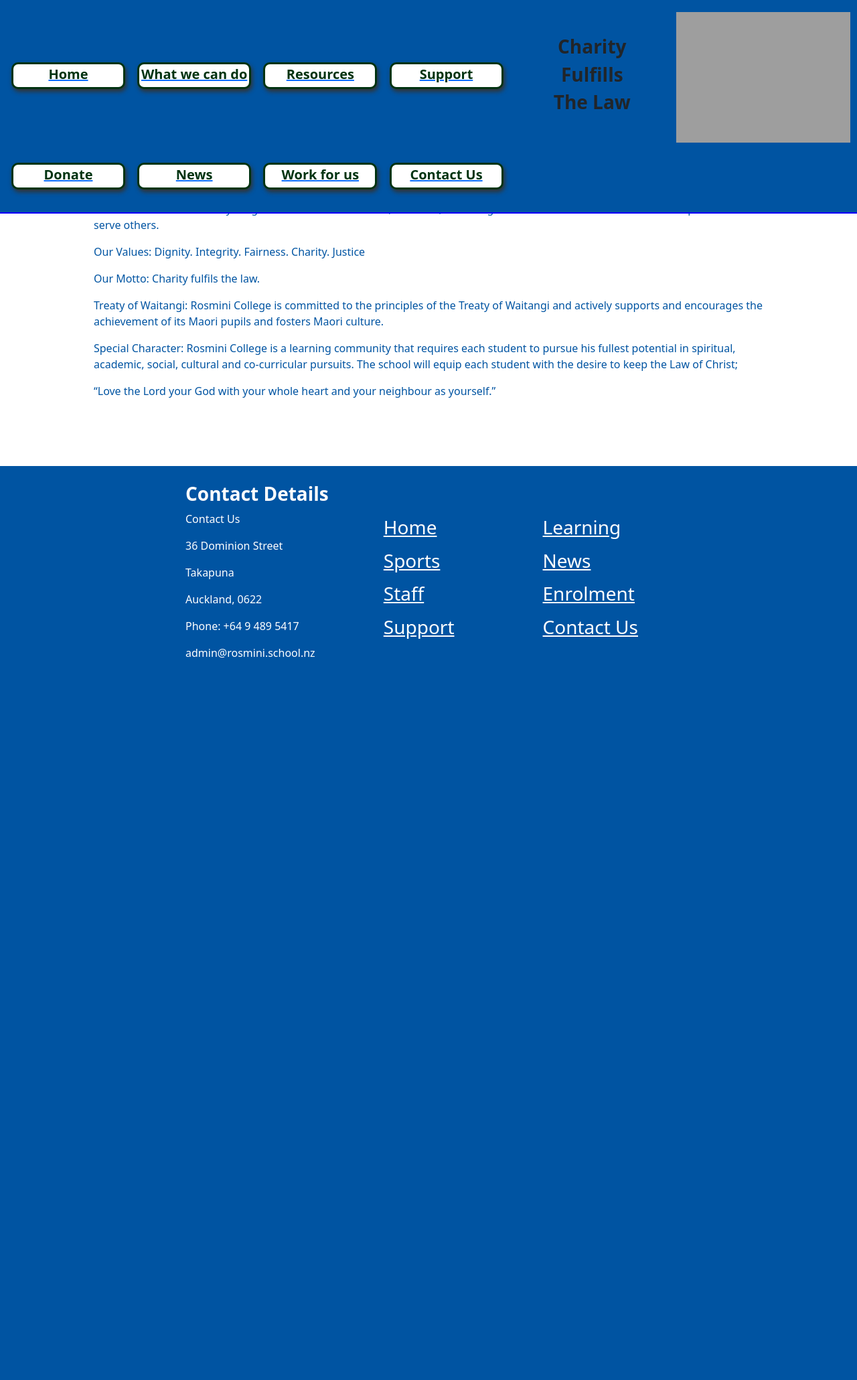
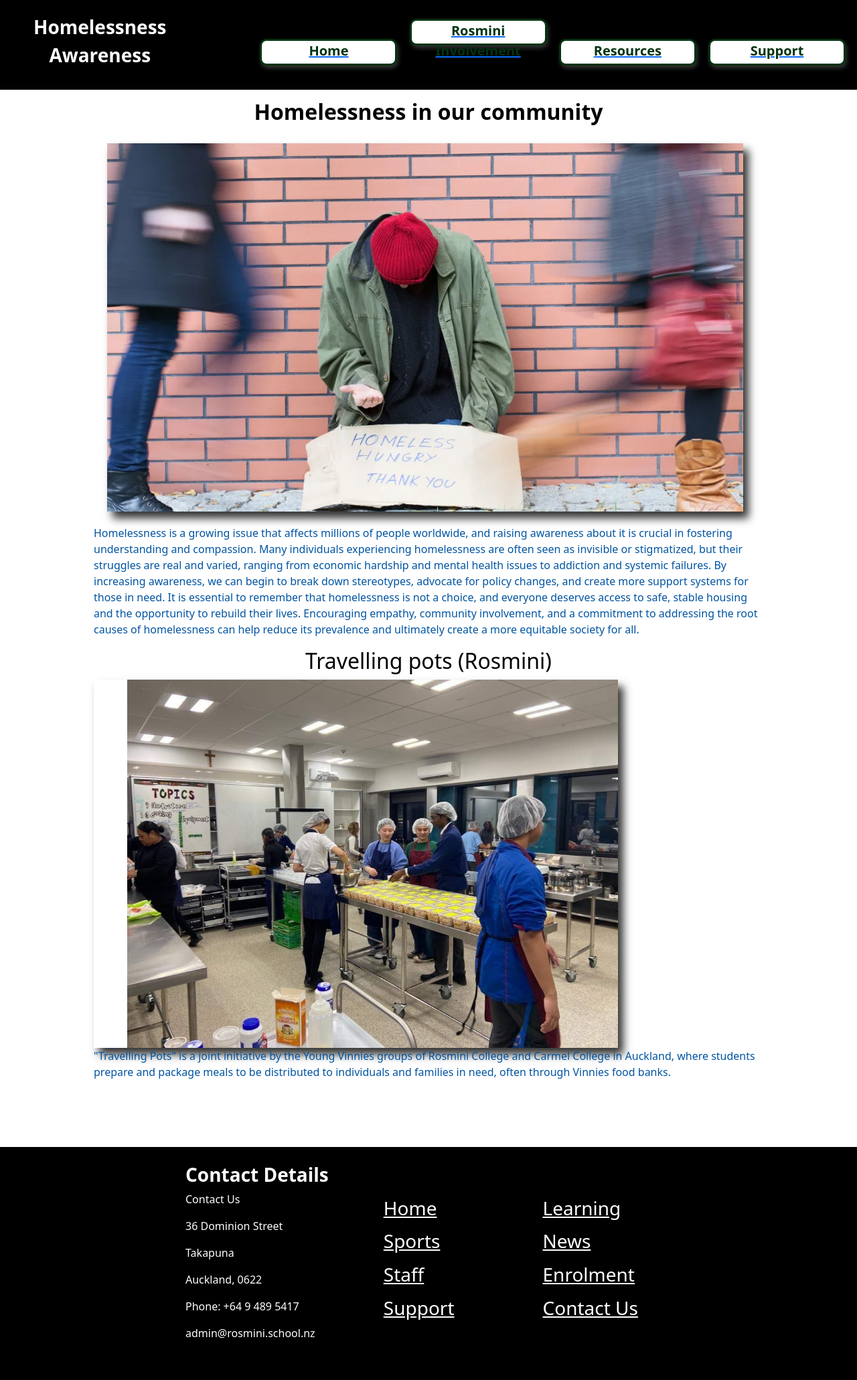
Before and after one commit to Zauky9990/DTE-2025-yr-13-assessment, a PHP site: page /public/home/home.php in a window 1280 px wide. Shown: the whole page at 67% size. Before the commit the page ends 983 px from the top, so only its background shows below. Run offline with PHP 8.4, Linux system fonts and the light colour scheme; grey boxes are pictures that could not be loaded.

Commit message:
home page almost finished still need touch up on a few things

```diff
--- a/public/home/home.php
+++ b/public/home/home.php
@@ -25,30 +25,19 @@
 
      <!-- Page content -->
 	<div class="contentcontainer">
-		<p class="homecontent">Rosmini College is a Catholic Boys’ School founded by the Rosminian order to provide a Catholic education to young men on Auckland’s North Shore. We aim to shape them into well-rounded young men ready to leave school who are able to make a positive contribution to society and are empowered to serve others by living out the founder’s maxims.
+		<h2 class="title"><b>Homelessness in our community</b></h2>
+		<img src="../images/homelesscoverimg.webp" class="sportsimg" width="950" height="550">
+		<p class="homecontent">
+		Homelessness is a growing issue that affects millions of people worldwide, and raising awareness about it is crucial in fostering understanding and compassion. Many individuals experiencing homelessness are often seen as invisible or stigmatized, but their struggles are real and varied, ranging from economic hardship and mental health issues to addiction and systemic failures. By increasing awareness, we can begin to break down stereotypes, advocate for policy changes, and create more support systems for those in need. It is essential to remember that homelessness is not a choice, and everyone deserves access to safe, stable housing and the opportunity to rebuild their lives. Encouraging empathy, community involvement, and a commitment to addressing the root causes of homelessness can help reduce its prevalence and ultimately create a more equitable society for all.
 		</p>
 
+		<h2 class="title">Travelling pots (Rosmini)</h2>
+		<img src="../images/Travelling-pots1.jpg" class="sportsimg1" width="auto" height="550">
 		<p class="homecontent">
-		Our Mission: Rosmini College supports and develops well-rounded young men while keeping true to the maxims of Antonio Rosmini.  A holistic education in the Rosminian tradition that fosters a genuine encounter with Christ.
+		"Travelling Pots" is a joint initiative by the Young Vinnies groups of Rosmini College and Carmel College in Auckland, where students prepare and package meals to be distributed to individuals and families in need, often through Vinnies food banks.
 		</p>
-		<p class="homecontent">
-		Our Vision: Christ-centred young men who have the values, attitudes, knowledge and skills to fulfil their life and be empowered to serve others.
-		</p>
-		<p class="homecontent">
-		Our Values: Dignity. Integrity. Fairness. Charity. Justice
-		</p>
-		<p class="homecontent">
-		Our Motto: Charity fulfils the law.
-		</p>
-		<p class="homecontent">
-		Treaty of Waitangi: Rosmini College is committed to the principles of the Treaty of Waitangi and actively supports and encourages the achievement of its Maori pupils and fosters Maori culture.
-		</p>
-		<p class="homecontent">
-		Special Character: Rosmini College is a learning community that requires each student to pursue his fullest potential in spiritual, academic, social, cultural and co-curricular pursuits. The school will equip each student with the desire to keep the Law of Christ;
-		</p>
-		<p class="homecontent">
-		“Love the Lord your God with your whole heart and your neighbour as yourself.”
-		</p>
+
+
 	</div>
 	<?php include(SHARED_PATH . '/footer.php') ?>  <!-- Including the footer -->
 </div>
--- a/public/public_navbar.php
+++ b/public/public_navbar.php
@@ -14,25 +14,17 @@
 
 <header>
 	<div class="navbar">   <!-- Container div -->
+		<div class="motto">
+			<h3><b>Homelessness</b></h3>
+			<h3><b>Awareness</b></h3>
+		</div>
 
 		<ul class="navb">	         <!-- Navbar is split into 3 sections -->
 			<li><a href="../home/home.php"><div class="buttons1"><p><b>Home</b></p></div></a></li>
-			<li><a href="../sports/sports.php"><div class="buttons1"><p><b>What we can do</b></p></div></a></li>
+			<li><a href="../sports/sports.php"><div class="buttons1"><p><b>Rosmini Involvement</b></p></div></a></li>
 			<li><a href="../staff/staff.php"><div class="buttons1"><p><b>Resources</b></p></div></a></li>      <!-- 1 being first half of pages and links -->
 			<li><a href="../home/home.php"><div class="buttons1"><p><b>Support</b></p></div></a></li>
 		</ul>
-		<div class="motto">
-			<h3><b>Charity</b></h3>
-			<h3><b>Fulfills</b></h3>        <!-- 2 being the rosmini motto and logo in the middle of everything -->
-			<h3><b>The Law</b></h3>
-		</div>
-		<img src="../images/rosmini logo.png" class="rosminilogo" width="280px">
 
-		<ul class="navb">
-			<li><a href="../home/home.php"><div class="buttons1"><p><b>Donate</b></p></div></a></li>
-			<li><a href="../home/home.php"><div class="buttons1"><p><b>News</b></p></div></a></li>
-			<li><a href="../home/home.php"><div class="buttons1"><p><b>Work for us</b></p></div></a></li> <!-- 3 being the second half of pages and links (these don't have their own pages so I just sent them back to the home page) -->
-			<li><a href="../home/home.php"><div class="buttons1"><p><b>Contact Us</b></p></div></a></li>
-		</ul>
 	</div>
 </header>
--- a/public/stylesheet/styles.css
+++ b/public/stylesheet/styles.css
@@ -6,12 +6,17 @@
 	 ============================= */
 
      .navbar {
-        background-color:#0054a2;
+        background-color:black;
         width:100%;
         position:fixed;
-        border-bottom:2px solid blue;
+        border-bottom:2px solid black;
         z-index: 5;
 
+    }
+
+    .title {
+        text-align: center;
+        color: black;
     }
 
     .cutofffix {
@@ -30,7 +35,7 @@
 
     .buttons1 {
         display: block;
-        width: 170px;
+        width: 205px;
         height: 40px;
         margin: 10px 0 0 0;
         padding: 0px;
@@ -42,13 +47,13 @@
         text-align: center;
         border-radius: 10px;
         box-shadow: 2px 4px 6px #333333;
-        text-decoration: none
+        text-decoration: none;
         transition: width 2s, height 4s;
     }
 
     .buttons1:hover {
         background-color:#0394fc;
-        width:180px;
+        width:210px;
         height:50px;
         transition: width 1s, height 1s, background-color 2s;
     }
@@ -104,7 +109,7 @@
     .footer-columns {
         display:flex;
         justify-content:center;
-        background-color:#0054a2;
+        background-color:black;
         align-content:center;
         color:#4D83C6;
         padding:25px;
@@ -116,8 +121,9 @@
     }
 
     .motto {
-        margin-right:-90px;
+        padding-left: 50px;
         text-align:center;
+        color:white;
     }
 
     .container {
@@ -134,7 +140,7 @@
         text-align: center;
         border-radius: 10px;
         box-shadow: 2px 4px 6px #333333;
-        text-decoration: none
+        text-decoration: none;
         transition: width 2s, height 4s;
     }
 
@@ -145,6 +151,12 @@
         margin:20px;
         box-shadow: 8px 10px 12px #333333;
         z-index:3;
+    }
+
+    .sportsimg1 {
+        padding-left:50px;
+        box-shadow: 8px 10px 12px #333333;
+
     }
 
     .sportsimg:hover {
@@ -191,7 +203,7 @@
         text-align: center;
         border-radius: 10px;
         box-shadow: 2px 4px 6px #333333;
-        text-decoration: none
+        text-decoration: none;
         transition: width 2s, height 4s;
     }
 
@@ -309,7 +321,7 @@
 
       }
       .carousel {
-        margin-top:300px
+        margin-top:300px;
         width:100px;
         margin-left:0px;
         display:none;
```
Also changed, not shown: public/images/Travelling-pots1.jpg (added), public/images/homeless-homepg.jpg (added), public/images/homelesscoverimg.webp (added).
